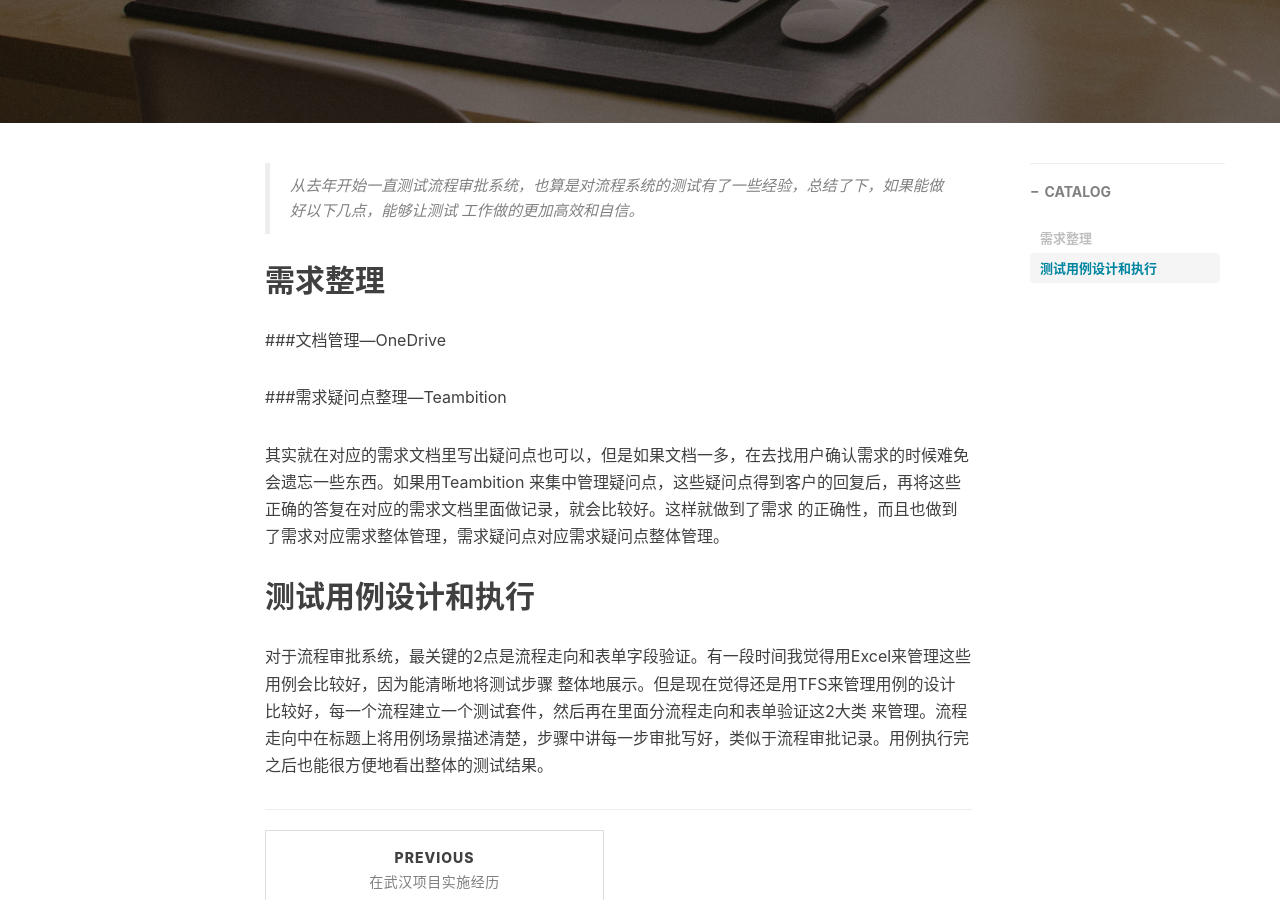
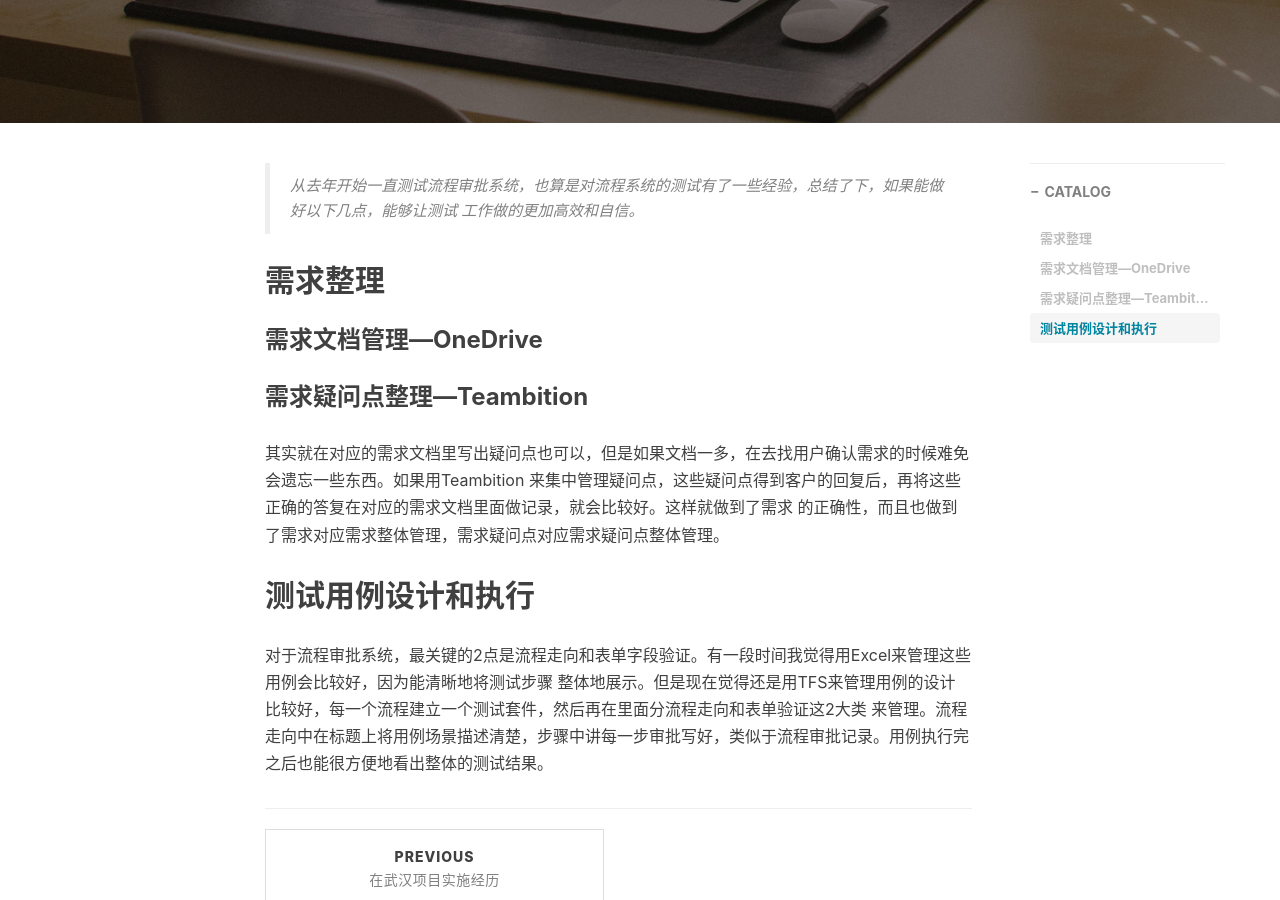
Before and after one commit to ccflyme/ccflyme.github.io, a Jekyll site: the page built from _posts/2016-06-27-Workflow-System-Testing-Experience.markdown, in a window 1280 px wide and 900 px high, scrolled down 334 px. Built offline with Jekyll 4.4.1, drawn with Linux system fonts in a browser that asks for light colours; nearby versions of some CDN libraries; comment, search, counter and statistics services are not loaded.

Commit message:
update blog

```diff
--- a/_posts/2016-06-27-Workflow-System-Testing-Experience.markdown
+++ b/_posts/2016-06-27-Workflow-System-Testing-Experience.markdown
@@ -14,9 +14,9 @@ tags:
 工作做的更加高效和自信。
 
 ## 需求整理
-###文档管理---OneDrive
+### 需求文档管理---OneDrive
 
-###需求疑问点整理---Teambition
+### 需求疑问点整理---Teambition
 
 其实就在对应的需求文档里写出疑问点也可以，但是如果文档一多，在去找用户确认需求的时候难免会遗忘一些东西。如果用Teambition
 来集中管理疑问点，这些疑问点得到客户的回复后，再将这些正确的答复在对应的需求文档里面做记录，就会比较好。这样就做到了需求
```
